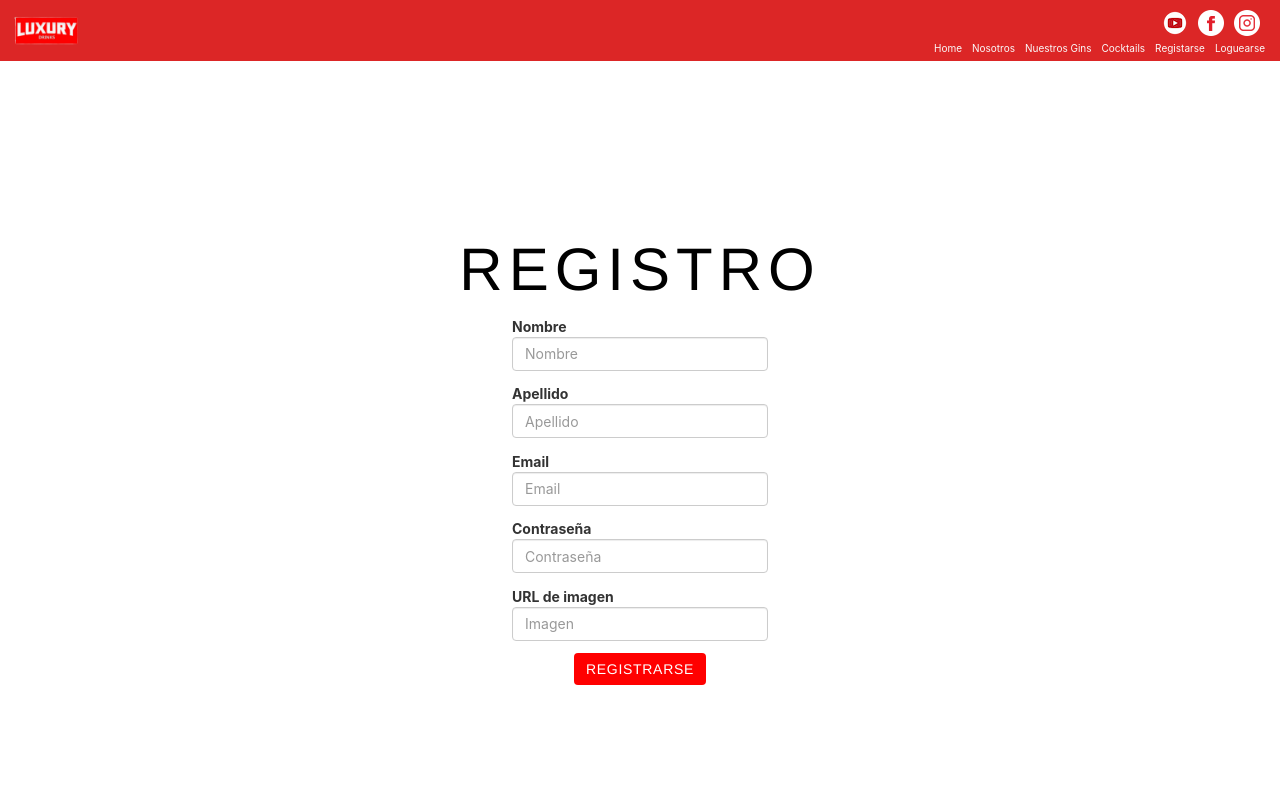
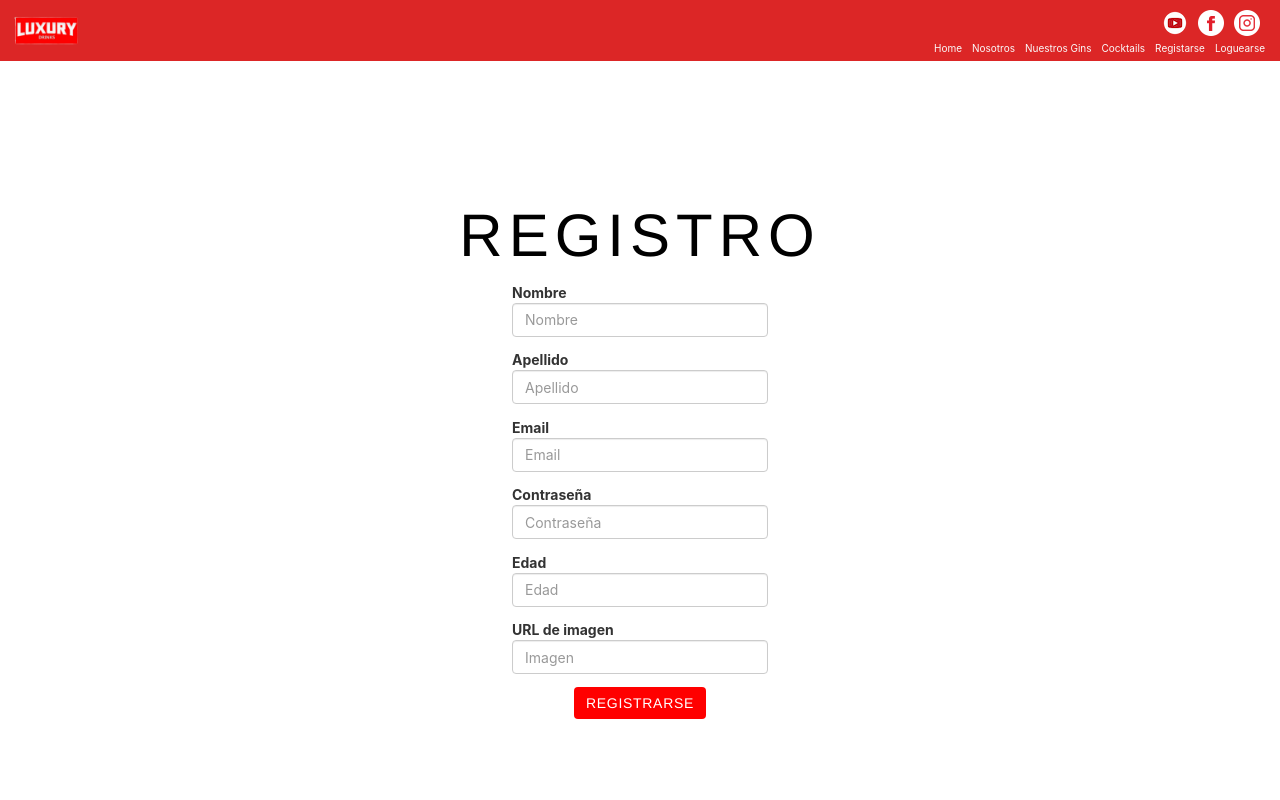
Before and after one commit to ernestoschubert/luxurydrinks, a React (Create React App) app in the folder frontend/: page /Registrarse in a window 1280 px wide. Shown: the top 800 px of the page. Built offline with nearby package versions, Linux system fonts and the light colour scheme.

Commit message:
register y redux

```diff
--- a/frontend/package.json
+++ b/frontend/package.json
@@ -17,6 +17,7 @@
     "react-scripts": "5.0.0",
     "redux": "^4.1.2",
     "redux-thunk": "^2.4.1",
+    "sweetalert2": "^11.3.3",
     "web-vitals": "^2.1.2"
   },
   "scripts": {
--- a/frontend/src/index.js
+++ b/frontend/src/index.js
@@ -3,10 +3,16 @@ import ReactDOM from 'react-dom';
 import 'bootstrap/dist/css/bootstrap.min.css';
 import './index.css';
 import App from './App';
+import { createStore, applyMiddleware } from 'redux'
+import { Provider } from 'react-redux'
+import rootReducer from './redux/reducers/rootReducer';
+import thunk from 'redux-thunk';
+
+const globalStore = createStore(rootReducer, applyMiddleware(thunk));
 
 ReactDOM.render(
-  <React.StrictMode>
+  <Provider store={globalStore}>
     <App />
-  </React.StrictMode>,
+  </Provider>,
   document.getElementById('root')
 );
--- a/frontend/src/pages/SignUp.js
+++ b/frontend/src/pages/SignUp.js
@@ -1,35 +1,105 @@
-import React from 'react'
-import { Form, Button } from 'react-bootstrap'
+import React,{useRef} from 'react';
+import { Form, Button } from 'react-bootstrap';
+import { useDispatch, useSelector } from "react-redux";
+import usersActions from '../redux/actions/authActions';
+import Swal from 'sweetalert2';
 
 const SignUp = () => {
+
+    const dispatch = useDispatch()
+
+    const Alert = Swal.mixin({
+        toast: true,
+        position: 'top-end',
+        showConfirmButton: false,
+        timer: 3000,
+        background: 'black',
+        color: 'white',
+        timerProgressBar: true,
+        didOpen: toast => {
+            toast.addEventListener('mouseenter', Swal.stopTimer)
+            toast.addEventListener('mouseleave', Swal.resumeTimer)
+        }
+    })
+
+    const firstName = useRef()
+    const lastName = useRef();
+    const email = useRef();
+    const password = useRef();
+    const userImg = useRef();
+    const age = useRef();
+
+
+    const crearUsuario = async(e)=>{
+        e.preventDefault()
+        if( firstName.current.value != '' && lastName.current.value != '' && email.current.value && password.current.value && userImg.current.value && age.current.value){
+          try{
+            const respuesta = await dispatch(usersActions.signUpUser({
+              firstName : firstName.current.value,
+              lastName : lastName.current.value,
+              email : email.current.value,
+              password : password.current.value,
+              userImg : userImg.current.value,
+              age: age.current.value
+            }))
+
+            console.log(respuesta)
+            if(respuesta.data.success){
+              Alert.fire({
+                title: `Gracias por registrarte ${respuesta.data.response.newUser.firstName}`,
+                icon: 'success'
+              })
+            }else{
+              respuesta.data.errors.map(e=> {
+                Alert.fire({
+                  title: e.message,
+                  icon: 'error'
+                })
+              })
+            }
+
+          }catch(err){console.log(err)}
+        } else {
+          Alert.fire({
+            title: 'Complete los campos porfavor!',
+            icon: 'error'
+          })
+        }
+      }
+
     return (
-            <Form className="form-container" variant="light">
+            <Form className="form-container" variant="light" onSubmit={crearUsuario}>
 
                 <h1 className="mb-5" style={{color: 'black'}}>Registro</h1>
 
                 <Form.Group className="mb-5 col-6" controlId="formBasicNombre">
                     <Form.Label className="text-light">Nombre</Form.Label>
-                    <Form.Control type="text" placeholder="Nombre" />
+                    <Form.Control type="text" placeholder="Nombre" ref={firstName} />
                 </Form.Group>
 
                 <Form.Group className="mb-5 " controlId="formBasicApellido">
                     <Form.Label className="text-light">Apellido</Form.Label>
-                    <Form.Control type="text" placeholder="Apellido" />
+                    <Form.Control type="text" placeholder="Apellido" ref={lastName} />
                 </Form.Group>
 
                 <Form.Group className="mb-5 " controlId="formBasicEmail">
                     <Form.Label className="text-light">Email</Form.Label>
-                    <Form.Control type="email" placeholder="Email" />
+                    <Form.Control type="text" placeholder="Email" ref={email} />
                 </Form.Group>
 
                 <Form.Group className="mb-5 col-5" controlId="formBasicPassword">
                     <Form.Label className="text-light">Contraseña</Form.Label>
-                    <Form.Control type="password" placeholder="Contraseña" />
+                    <Form.Control type="password" placeholder="Contraseña" ref={password} />
+                </Form.Group>
+
+                <Form.Group className="mb-5 col-6" controlId="formBasicNombre">
+                    <Form.Label className="text-light">Edad</Form.Label>
+                    <Form.Control type="number" placeholder="Edad" ref={age} />
                 </Form.Group>
 
                 <Form.Group className="mb-5 " controlId="formBasicImage">
                     <Form.Label className="text-light">URL de imagen</Form.Label>
-                    <Form.Control type="text" placeholder="Imagen" />
+                    <Form.Control type="text" placeholder="Imagen" ref={userImg} />
                 </Form.Group>
 
                 <div className="d-flex justify-content-center align-center container-buttons">
@@ -63,4 +133,4 @@ const SignUp = () => {
     )
 }
 
-export default SignUp;
+export default SignUp
--- /dev/null
+++ b/frontend/src/redux/reducers/rootReducer.js
@@ -0,0 +1,8 @@
+import { combineReducers } from 'redux';
+import authReducers from './authReducers';
+
+const rootReducer = combineReducers({
+    authReducers: authReducers
+})
+
+export default rootReducer;
```
Also changed, not shown: 2 other files (tests, documents, lock files or other folders).
